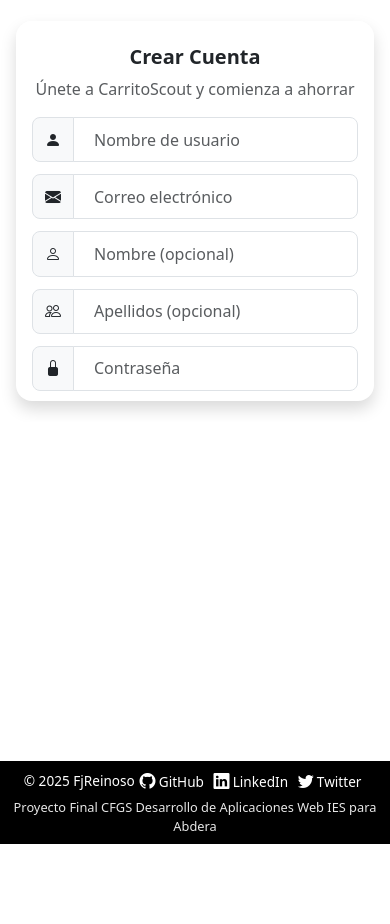
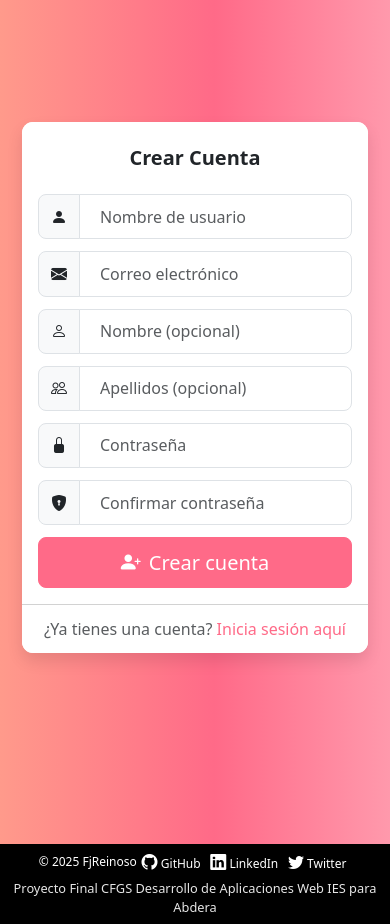
Before and after one commit to FjReinoso/CarritoScout, a Django app: page /usuarios/registro/ in a window 390 px wide. Before the commit the page ends 844 px from the top, so only its background shows below. Run offline with Django 5.2, Linux system fonts and the light colour scheme.

Commit message:
Fix estilos para plataformas moviles
Se añaden estilos para que cambie la pagina ante pantallas pequeñas

```diff
--- a/static/css/registro.css
+++ b/static/css/registro.css
@@ -1,6 +1,4 @@
-/* Estilos para la página de registro practicamente se han reutilizado
-Completamente los estilos de login.css pero se ha tenido que hacer otra hoja
-Porque los elementos son totalmente diferentes (especialmente features) */
+/* --- ESTILOS GENERALES (ESCRITORIO, NO TOCAR) --- */
 body {
     background-color: #ffffff;
     height: 100vh;
@@ -26,7 +24,11 @@
     justify-content: center;
     padding: 1.5rem;
     height: 100%;
-    overflow-y: hidden; /
+    overflow-y: hidden;
+}
+.form-section .card {
+    max-height: 700px; /* Más pequeño que antes */
+
 }
 
 .features-section {
@@ -56,7 +58,7 @@
     border-bottom: none;
     padding: 1rem 1rem 0;
 }
-/*Fix para los estilos de bootstrap*/
+
 .card-body {
     padding: 1rem !important;
 }
@@ -141,11 +143,10 @@
 }
 
 .form-text {
-    margin-top: 0.25rem !important; /* Texto de ayuda mas pequeño*/
+    margin-top: 0.25rem !important;
     font-size: 0.75rem;
 }
 
-/* Footer styles */
 .footer {
     background-color: #000000;
     color: #ffffff;
@@ -160,7 +161,7 @@
     color: #ffffff;
     text-decoration: none;
     transition: color 0.2s ease-in-out;
-    margin: 0 0.4rem; /*Espaciado entre los links*/
+    margin: 0 0.4rem;
 }
 
 .footer a:hover {
@@ -186,39 +187,6 @@
     display: block;
 }
 
-/* Intento de arreglar en pantañas pequeñas */
-@media (max-width: 767.98px) {
-    .registro-container {
-        flex-direction: column;
-    }
-
-    .features-section, .form-section {
-        height: 50vh;
-        padding: 1rem;
-    }
-
-    .feature-icon {
-        font-size: 1.75rem;
-    }
-
-    .feature-item {
-        margin-bottom: 1rem;
-    }
-
-    .card {
-        max-height: 45vh;
-    }
-
-    .footer {
-        padding: 0.5rem 0;
-    }
-
-    .footer a {
-        margin: 0 0.3rem;
-    }
-}
-
-/* Ajustes para que las lineas queden cuadradas y no tenga saltos feos */
 .fs-4 {
     font-size: 1.25rem !important;
 }
@@ -231,3 +199,87 @@
 .p-4 {
     padding: 1rem !important;
 }
+
+/* --- SOLO CAMBIOS PARA MOVIL --- */
+@media (max-width: 991.98px) {
+    html, body {
+        overflow: auto;
+        height: auto;
+        background: linear-gradient(90deg, #FF9A8B 0%, #FF6A88 55%, #FF99AC 100%) !important;
+
+    }
+    .registro-container {
+        flex-direction: column !important;
+        min-height: 100vh;
+        height: auto;
+        width: 100vw;
+        overflow: visible;
+
+    }
+    .form-section {
+        min-height: 90vh !important;      /* Ocupa toda la altura de la pantalla */
+        display: flex !important;
+        flex-direction: column !important;
+        justify-content: center !important; /* Centra verticalmente */
+        align-items: center !important;
+        background: linear-gradient(90deg, #FF9A8B 0%, #FF6A88 55%, #FF99AC 100%) !important;
+        padding: 1.2rem 1rem !important;
+        box-sizing: border-box;
+        height: auto !important;
+    }
+    .features-section {
+        min-height: 30vh !important;
+        border-radius: 0 0 1.5rem 1.5rem !important;
+        box-shadow: 0 2px 8px rgba(255, 106, 136, 0.08) !important;
+        padding-bottom: 2rem !important;
+    }
+    .features-section {
+        display: none !important; /* OCULTA FEATURES EN MOVIL */
+    }
+    .form-section {
+        padding: 1.2rem 1rem !important;
+        overflow-y: visible !important;
+    }
+    .card {
+        max-width: 100% !important;
+        margin: 1.5rem auto 0 auto !important;
+        border-radius: 1rem !important;
+        box-shadow: 0 0.5rem 1rem rgba(0,0,0,0.10) !important;
+        max-height: none !important;
+    }
+    .footer {
+        padding: 0.5rem 0 !important;
+        font-size: 0.8rem !important;
+        position: static !important;
+        width: 100% !important;
+    }
+    .footer a {
+        margin: 0 0.3rem !important;
+    }
+    /* Corrige el grid de Bootstrap para que ambas columnas ocupen todo el ancho */
+    .registro-container > .col-md-6 {
+        flex: 0 0 100%;
+        max-width: 100%;
+    }
+}
+
+@media (max-width: 575.98px) {
+    .features-section {
+        padding: 0.7rem !important;
+        border-radius: 0 0 1rem 1rem !important;
+    }
+    .feature-icon {
+        font-size: 1.3rem !important;
+    }
+    .form-section {
+        padding: 0.7rem !important;
+    }
+    .card {
+        margin: 1rem auto 0 auto !important;
+        border-radius: 0.7rem !important;
+    }
+    .footer {
+        font-size: 0.75rem !important;
+        padding: 0.4rem 0 !important;
+    }
+}
--- a/usuarios/templates/usuarios/registro.html
+++ b/usuarios/templates/usuarios/registro.html
@@ -20,8 +20,7 @@
                 <div class="col-lg-8">
                     <div class="card shadow border-0">
                         <div class="card-header bg-white text-center pt-4">
-                            <h2 class="fs-4 fw-bold">Crear Cuenta</h2>
-                            <p class="text-muted mb-0">Únete a CarritoScout y comienza a ahorrar</p>
+                            <h1 class="fs-4 fw-bold">Crear Cuenta</h1>
                         </div>
                         <div class="card-body p-4">                            {% if form.errors %}
                                 <div class="alert alert-danger" role="alert">
```
Also changed, not shown: static/css/login.css (+85 -24 lines).
